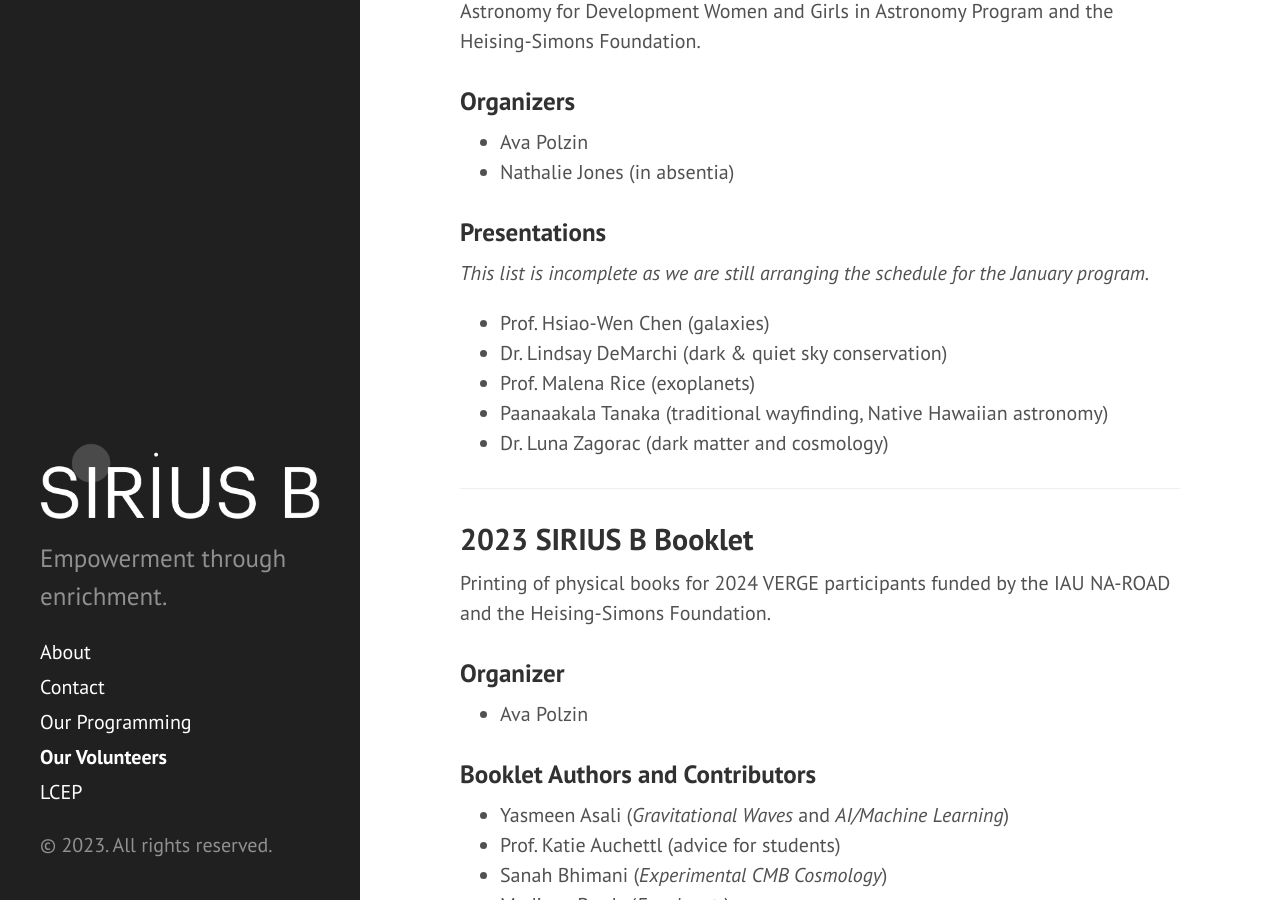
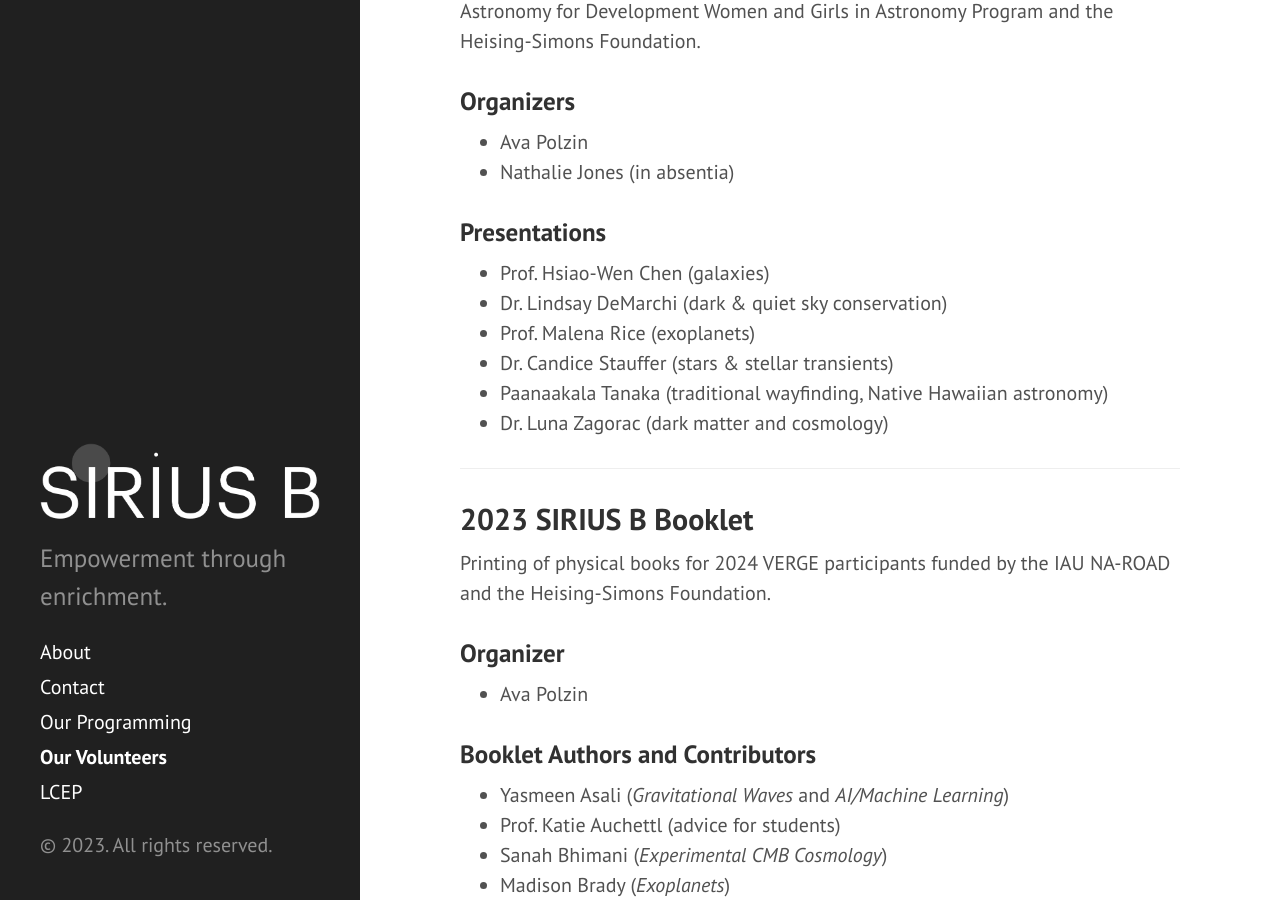
Before and after one commit to siriusb-org/siriusb-org.github.io, a Jekyll site: the page built from volunteers.md, in a window 1280 px wide and 900 px high, scrolled down 442 px. Built offline with Jekyll 4.4.1, drawn with Linux system fonts in a browser that asks for light colours; some of the changed text lies outside the part shown.

Commit message:
update volunteer list

```diff
--- a/volunteers.md
+++ b/volunteers.md
@@ -15,10 +15,11 @@ Funded by the International Astronomical Union North American Regional Office of
 - Nathalie Jones (in absentia)
 
 ### Presentations
-*This list is incomplete as we are still arranging the schedule for the January program.*
+<!-- *This list is incomplete as we are still arranging the schedule for the January program.* -->
 - Prof. Hsiao-Wen Chen (galaxies)
 - Dr. Lindsay DeMarchi (dark & quiet sky conservation)
 - Prof. Malena Rice (exoplanets)
+- Dr. Candice Stauffer (stars & stellar transients)
 - Paanaakala Tanaka (traditional wayfinding, Native Hawaiian astronomy)
 - Dr. Luna Zagorac (dark matter and cosmology)
 
```
Also changed, not shown: other parts of volunteers.md (+2 -2 lines).
